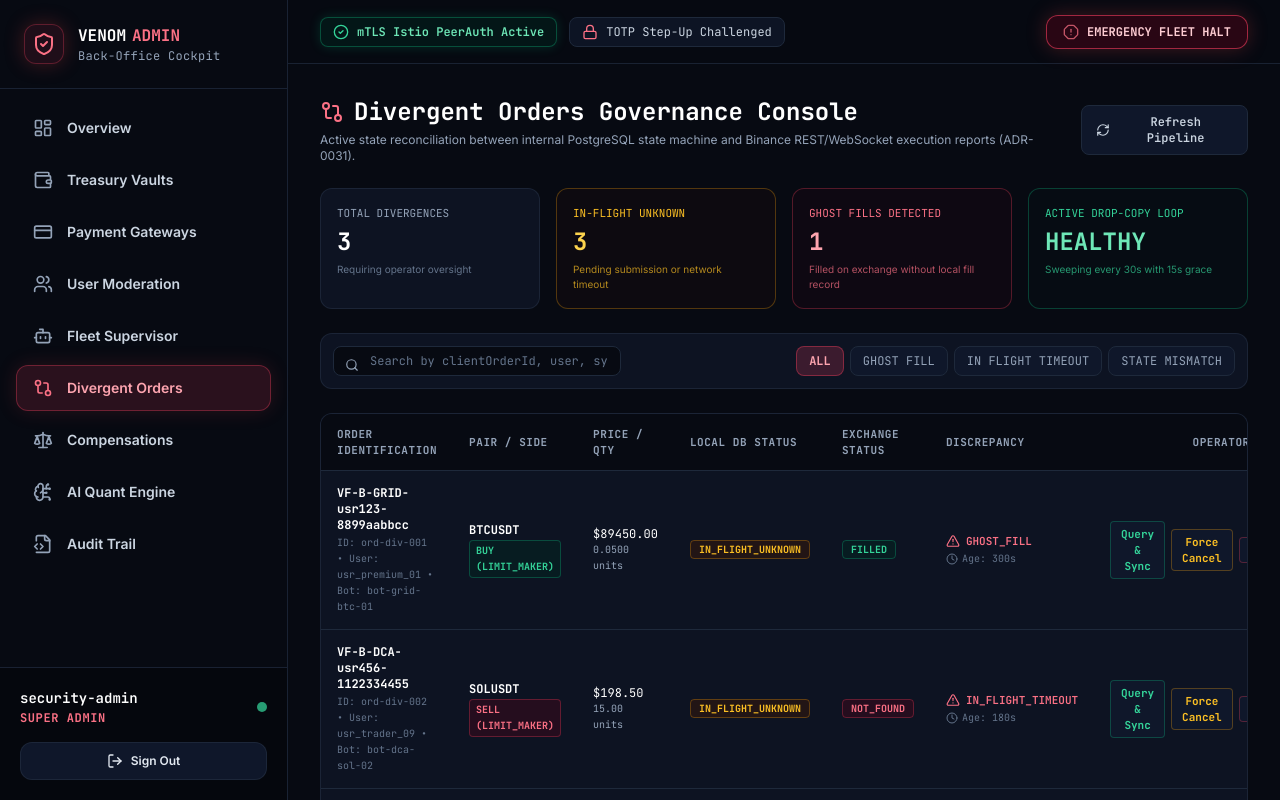
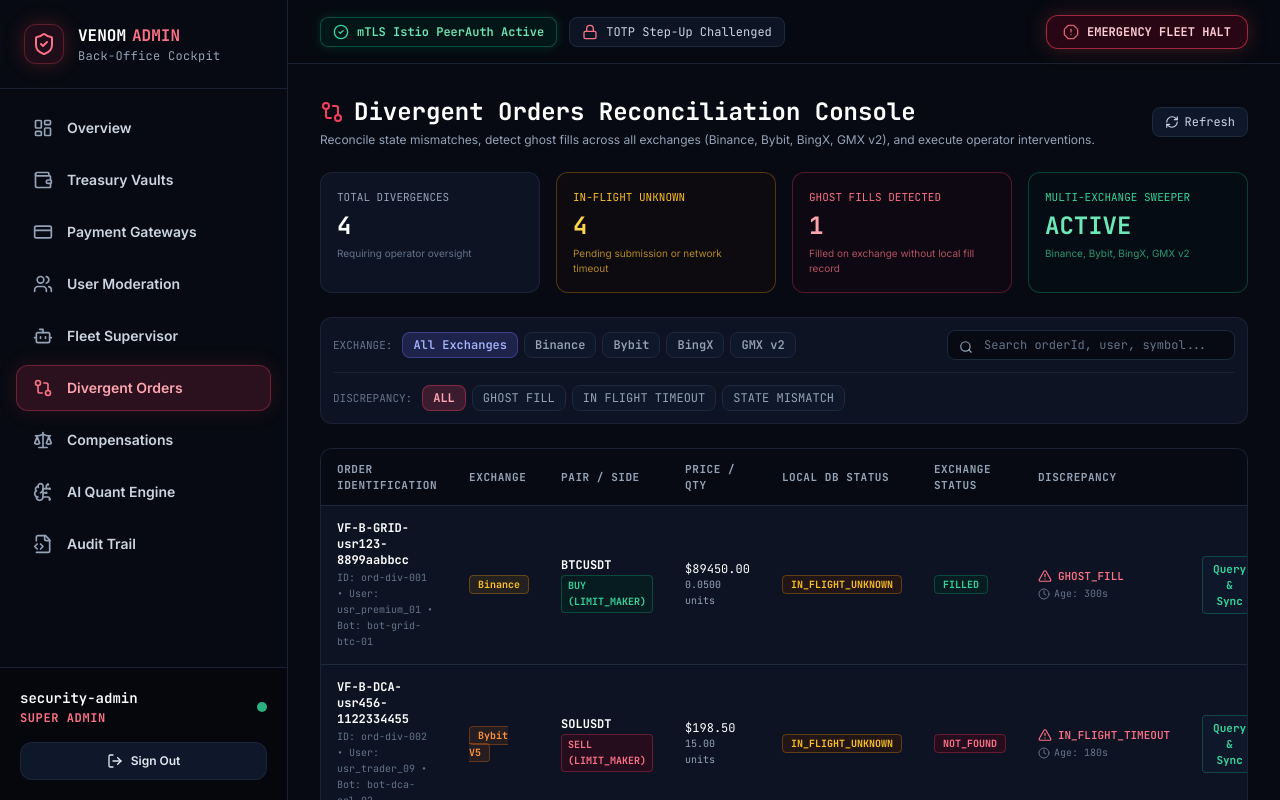
Before and after one commit to creatortsv/web-admin, a Next.js app: page /orders/divergent in a window 1280 px wide. Shown: the top 800 px of the page. Built offline with nearby package versions, Linux system fonts and the light colour scheme.

Commit message:
feat: add multi-exchange bot fleet and divergent order filtering (#22)
Co-authored-by: creatortsv <creatortsv@gmail.com>

```diff
--- a/src/app/bots/page.tsx
+++ b/src/app/bots/page.tsx
@@ -4,8 +4,16 @@ import * as React from 'react';
 import { adminApi, FleetBot } from '@/services/adminApi';
 import { Bot, AlertOctagon, PauseCircle, PlayCircle, ShieldAlert } from 'lucide-react';
 
+const EXCHANGE_BADGES: Record<string, { bg: string; text: string; border: string; label: string }> = {
+  BINANCE: { bg: 'bg-amber-500/10', text: 'text-amber-400', border: 'border-amber-500/30', label: 'Binance' },
+  BYBIT: { bg: 'bg-orange-500/10', text: 'text-orange-400', border: 'border-orange-500/30', label: 'Bybit V5' },
+  BINGX: { bg: 'bg-sky-500/10', text: 'text-sky-400', border: 'border-sky-500/30', label: 'BingX' },
+  GMX_V2: { bg: 'bg-indigo-500/10', text: 'text-indigo-400', border: 'border-indigo-500/30', label: 'GMX v2' },
+};
+
 export default function BotsFleetPage() {
   const [bots, setBots] = React.useState<FleetBot[]>([]);
+  const [selectedExchange, setSelectedExchange] = React.useState<string>('ALL');
 
   React.useEffect(() => {
     adminApi.getFleetBots().then(setBots);
@@ -25,8 +33,15 @@ export default function BotsFleetPage() {
     }
   };
 
+  const filteredBots = bots.filter((b) => {
+    if (selectedExchange === 'ALL') return true;
+    const ex = (b.exchange || 'BINANCE').toUpperCase();
+    return ex === selectedExchange;
+  });
+
   return (
     <div className="space-y-6 max-w-7xl">
+      <div className="flex flex-col md:flex-row md:items-center justify-between gap-4">
         <div>
           <h1 className="text-2xl font-bold text-white font-mono flex items-center gap-2">
             <Bot className="h-6 w-6 text-emerald-400" />
@@ -37,11 +52,37 @@ export default function BotsFleetPage() {
           </p>
         </div>
 
+        {/* Multi-Exchange Filter Tabs */}
+        <div className="flex items-center gap-1.5 p-1 rounded-xl bg-slate-900 border border-[#1E293B] text-xs font-mono">
+          {[
+            { id: 'ALL', label: 'All Exchanges' },
+            { id: 'BINANCE', label: 'Binance' },
+            { id: 'BYBIT', label: 'Bybit' },
+            { id: 'BINGX', label: 'BingX' },
+            { id: 'GMX_V2', label: 'GMX v2' },
+          ].map((tab) => (
+            <button
+              key={tab.id}
+              type="button"
+              onClick={() => setSelectedExchange(tab.id)}
+              className={`px-3 py-1.5 rounded-lg transition-colors cursor-pointer text-xs font-semibold ${
+                selectedExchange === tab.id
+                  ? 'bg-emerald-500/20 text-emerald-300 border border-emerald-500/40'
+                  : 'text-slate-400 hover:text-slate-200'
+              }`}
+            >
+              {tab.label}
+            </button>
+          ))}
+        </div>
+      </div>
+
       <div className="rounded-xl border border-[#1E293B] bg-[#0D1322] overflow-hidden">
         <table className="w-full text-left font-mono text-xs">
           <thead className="bg-[#070A12] border-b border-[#1E293B] text-slate-400 uppercase tracking-wider text-[11px]">
             <tr>
               <th className="py-3.5 px-4">Bot Label</th>
+              <th className="py-3.5 px-4">Exchange</th>
               <th className="py-3.5 px-4">Strategy</th>
               <th className="py-3.5 px-4">Pair</th>
               <th className="py-3.5 px-4">Status</th>
@@ -51,11 +92,22 @@ export default function BotsFleetPage() {
             </tr>
           </thead>
           <tbody className="divide-y divide-[#1E293B]">
-            {bots.map((b) => (
+            {filteredBots.map((b) => {
+              const ex = (b.exchange || 'BINANCE').toUpperCase();
+              const badge = EXCHANGE_BADGES[ex] || EXCHANGE_BADGES.BINANCE;
+
+              return (
                 <tr key={b.id} className="hover:bg-slate-900/40 transition-colors">
                   <td className="py-3.5 px-4">
                     <div className="font-bold text-white">{b.label}</div>
                     <div className="text-[10px] text-slate-500">{b.id} &bull; {b.userId}</div>
+                  </td>
+                  <td className="py-3.5 px-4">
+                    <span
+                      className={`px-2 py-0.5 rounded text-[10px] font-bold border ${badge.bg} ${badge.border} ${badge.text}`}
+                    >
+                      {badge.label}
+                    </span>
                   </td>
                   <td className="py-3.5 px-4 text-slate-300">{b.strategy}</td>
                   <td className="py-3.5 px-4 text-emerald-400 font-bold">{b.symbol}</td>
@@ -93,7 +145,8 @@ export default function BotsFleetPage() {
                     </button>
                   </td>
                 </tr>
-            ))}
+              );
+            })}
           </tbody>
         </table>
       </div>
--- a/src/app/orders/divergent/page.tsx
+++ b/src/app/orders/divergent/page.tsx
@@ -14,10 +14,18 @@ import {
   ShieldAlert,
 } from 'lucide-react';
 
+const EXCHANGE_BADGES: Record<string, { bg: string; text: string; border: string; label: string }> = {
+  BINANCE: { bg: 'bg-amber-500/10', text: 'text-amber-400', border: 'border-amber-500/30', label: 'Binance' },
+  BYBIT: { bg: 'bg-orange-500/10', text: 'text-orange-400', border: 'border-orange-500/30', label: 'Bybit V5' },
+  BINGX: { bg: 'bg-sky-500/10', text: 'text-sky-400', border: 'border-sky-500/30', label: 'BingX' },
+  GMX_V2: { bg: 'bg-indigo-500/10', text: 'text-indigo-400', border: 'border-indigo-500/30', label: 'GMX v2' },
+};
+
 export default function DivergentOrdersPage() {
   const [orders, setOrders] = React.useState<DivergentOrder[]>([]);
   const [loading, setLoading] = React.useState<boolean>(true);
   const [filterType, setFilterType] = React.useState<string>('ALL');
+  const [selectedExchange, setSelectedExchange] = React.useState<string>('ALL');
   const [searchQuery, setSearchQuery] = React.useState<string>('');
   const [actionMessage, setActionMessage] = React.useState<{ text: string; type: 'success' | 'error' } | null>(null);
 
@@ -74,6 +82,10 @@ export default function DivergentOrdersPage() {
   };
 
   const filteredOrders = orders.filter((o) => {
+    if (selectedExchange !== 'ALL') {
+      const ex = (o.exchange || 'BINANCE').toUpperCase();
+      if (ex !== selectedExchange) return false;
+    }
     if (filterType !== 'ALL' && o.discrepancyType !== filterType) {
       return false;
     }
@@ -98,51 +110,47 @@ export default function DivergentOrdersPage() {
       <div className="flex flex-col md:flex-row md:items-center justify-between gap-4">
         <div>
           <h1 className="text-2xl font-bold text-white font-mono flex items-center gap-2.5">
-            <GitCompare className="h-6 w-6 text-rose-400" />
-            Divergent Orders Governance Console
+            <GitCompare className="h-6 w-6 text-rose-500" />
+            Divergent Orders Reconciliation Console
           </h1>
           <p className="text-xs text-slate-400 mt-1">
-            Active state reconciliation between internal PostgreSQL state machine and Binance REST/WebSocket execution reports (ADR-0031).
+            Reconcile state mismatches, detect ghost fills across all exchanges (Binance, Bybit, BingX, GMX v2), and execute operator interventions.
           </p>
         </div>
+
+        <div className="flex items-center gap-2">
           <button
             type="button"
             onClick={fetchOrders}
-          className="flex items-center gap-2 px-3.5 py-2 rounded-lg bg-slate-900 border border-slate-800 text-slate-300 hover:text-white text-xs font-mono font-semibold hover:bg-slate-800 transition-colors"
+            disabled={loading}
+            className="flex items-center gap-1.5 px-3 py-1.5 rounded-lg bg-slate-900 border border-slate-800 text-xs font-mono text-slate-300 hover:text-white hover:border-slate-700 transition-colors"
           >
             <RefreshCw className={`h-3.5 w-3.5 ${loading ? 'animate-spin' : ''}`} />
-          Refresh Pipeline
+            Refresh
           </button>
         </div>
+      </div>
 
-      {/* Action Banner */}
       {actionMessage && (
         <div
-          className={`p-3.5 rounded-xl border text-xs font-mono flex items-center justify-between ${
+          className={`p-3 rounded-xl border text-xs font-mono flex items-center justify-between ${
             actionMessage.type === 'success'
-              ? 'bg-emerald-950/40 border-emerald-500/40 text-emerald-300'
-              : 'bg-rose-950/40 border-rose-500/40 text-rose-300'
+              ? 'bg-emerald-950/20 border-emerald-500/30 text-emerald-300'
+              : 'bg-rose-950/20 border-rose-500/30 text-rose-300'
           }`}
         >
-          <div className="flex items-center gap-2">
-            {actionMessage.type === 'success' ? (
-              <CheckCircle2 className="h-4 w-4 text-emerald-400" />
-            ) : (
-              <AlertTriangle className="h-4 w-4 text-rose-400" />
-            )}
           <span>{actionMessage.text}</span>
-          </div>
           <button
             type="button"
             onClick={() => setActionMessage(null)}
-            className="text-slate-400 hover:text-white text-xs ml-4"
+            className="text-slate-400 hover:text-white ml-2"
           >
-            &times;
+            ×
           </button>
         </div>
       )}
 
-      {/* Metrics Row */}
+      {/* KPI Cards */}
       <div className="grid grid-cols-1 md:grid-cols-4 gap-4">
         <div className="p-4 rounded-xl border border-slate-800/80 bg-[#0D1322]">
           <div className="text-[11px] font-mono text-slate-400 uppercase">Total Divergences</div>
@@ -160,20 +168,45 @@ export default function DivergentOrdersPage() {
           <div className="text-[10px] text-rose-400/70 mt-1">Filled on exchange without local fill record</div>
         </div>
         <div className="p-4 rounded-xl border border-emerald-500/30 bg-emerald-950/10">
-          <div className="text-[11px] font-mono text-emerald-400 uppercase">Active Drop-Copy Loop</div>
-          <div className="text-2xl font-bold font-mono text-emerald-300 mt-1">HEALTHY</div>
-          <div className="text-[10px] text-emerald-400/70 mt-1">Sweeping every 30s with 15s grace</div>
+          <div className="text-[11px] font-mono text-emerald-400 uppercase">Multi-Exchange Sweeper</div>
+          <div className="text-2xl font-bold font-mono text-emerald-300 mt-1">ACTIVE</div>
+          <div className="text-[10px] text-emerald-400/70 mt-1">Binance, Bybit, BingX, GMX v2</div>
         </div>
       </div>
 
       {/* Controls Bar */}
-      <div className="flex flex-col md:flex-row items-center justify-between gap-3 p-3 rounded-xl border border-slate-800/80 bg-[#0D1322]">
-        <div className="flex items-center gap-2 w-full md:w-auto">
+      <div className="space-y-3 p-3 rounded-xl border border-slate-800/80 bg-[#0D1322]">
+        {/* Exchange Filter Row */}
+        <div className="flex flex-wrap items-center justify-between gap-3 border-b border-slate-800/60 pb-3">
+          <div className="flex items-center gap-1.5 overflow-x-auto text-xs font-mono">
+            <span className="text-slate-500 text-[11px] uppercase mr-1">Exchange:</span>
+            {[
+              { id: 'ALL', label: 'All Exchanges' },
+              { id: 'BINANCE', label: 'Binance' },
+              { id: 'BYBIT', label: 'Bybit' },
+              { id: 'BINGX', label: 'BingX' },
+              { id: 'GMX_V2', label: 'GMX v2' },
+            ].map((tab) => (
+              <button
+                key={tab.id}
+                type="button"
+                onClick={() => setSelectedExchange(tab.id)}
+                className={`px-2.5 py-1 rounded-lg transition-colors whitespace-nowrap text-xs font-semibold ${
+                  selectedExchange === tab.id
+                    ? 'bg-indigo-500/20 text-indigo-300 border border-indigo-500/40'
+                    : 'bg-slate-900 text-slate-400 border border-slate-800 hover:text-white'
+                }`}
+              >
+                {tab.label}
+              </button>
+            ))}
+          </div>
+
           <div className="relative w-full md:w-72">
-            <Search className="h-3.5 w-3.5 absolute left-3 top-3 text-slate-400" />
+            <Search className="h-3.5 w-3.5 absolute left-3 top-2.5 text-slate-400" />
             <input
               type="text"
-              placeholder="Search by clientOrderId, user, symbol..."
+              placeholder="Search orderId, user, symbol..."
               value={searchQuery}
               onChange={(e) => setSearchQuery(e.target.value)}
               className="w-full bg-[#070A12] border border-slate-800 rounded-lg pl-9 pr-3 py-1.5 text-xs text-slate-200 placeholder-slate-500 font-mono focus:outline-none focus:border-rose-500/50"
@@ -181,13 +214,15 @@ export default function DivergentOrdersPage() {
           </div>
         </div>
 
-        <div className="flex items-center gap-1.5 w-full md:w-auto overflow-x-auto text-xs font-mono">
+        {/* Discrepancy Type Filter Row */}
+        <div className="flex items-center gap-1.5 overflow-x-auto text-xs font-mono">
+          <span className="text-slate-500 text-[11px] uppercase mr-1">Discrepancy:</span>
           {['ALL', 'GHOST_FILL', 'IN_FLIGHT_TIMEOUT', 'STATE_MISMATCH'].map((t) => (
             <button
               key={t}
               type="button"
               onClick={() => setFilterType(t)}
-              className={`px-3 py-1.5 rounded-lg transition-colors whitespace-nowrap ${
+              className={`px-2.5 py-1 rounded-lg transition-colors whitespace-nowrap text-xs ${
                 filterType === t
                   ? 'bg-rose-500/20 text-rose-300 border border-rose-500/40 font-bold'
                   : 'bg-slate-900 text-slate-400 border border-slate-800 hover:text-white'
@@ -206,6 +241,7 @@ export default function DivergentOrdersPage() {
             <thead className="bg-[#070A12] border-b border-slate-800 text-slate-400 uppercase tracking-wider text-[11px]">
               <tr>
                 <th className="py-3 px-4">Order Identification</th>
+                <th className="py-3 px-4">Exchange</th>
                 <th className="py-3 px-4">Pair / Side</th>
                 <th className="py-3 px-4">Price / Qty</th>
                 <th className="py-3 px-4">Local DB Status</th>
@@ -217,12 +253,16 @@ export default function DivergentOrdersPage() {
             <tbody className="divide-y divide-slate-800">
               {filteredOrders.length === 0 ? (
                 <tr>
-                  <td colSpan={7} className="py-8 text-center text-slate-500">
-                    No divergent orders detected. All engine and exchange states are fully synchronized.
+                  <td colSpan={8} className="py-8 text-center text-slate-500">
+                    No divergent orders detected for this exchange filter. All engine and exchange states are fully synchronized.
                   </td>
                 </tr>
               ) : (
-                filteredOrders.map((o) => (
+                filteredOrders.map((o) => {
+                  const ex = (o.exchange || 'BINANCE').toUpperCase();
+                  const badge = EXCHANGE_BADGES[ex] || EXCHANGE_BADGES.BINANCE;
+
+                  return (
                     <tr key={o.id} className="hover:bg-slate-900/50 transition-colors">
                       <td className="py-3.5 px-4">
                         <div className="font-bold text-white flex items-center gap-1.5">
@@ -231,6 +271,13 @@ export default function DivergentOrdersPage() {
                         <div className="text-[10px] text-slate-500 mt-0.5">
                           ID: {o.id} &bull; User: {o.userId} {o.botId ? `• Bot: ${o.botId}` : ''}
                         </div>
+                      </td>
+                      <td className="py-3.5 px-4">
+                        <span
+                          className={`px-2 py-0.5 rounded text-[10px] font-bold border ${badge.bg} ${badge.border} ${badge.text}`}
+                        >
+                          {badge.label}
+                        </span>
                       </td>
                       <td className="py-3.5 px-4">
                         <div className="font-bold text-white">{o.symbol}</div>
@@ -281,7 +328,7 @@ export default function DivergentOrdersPage() {
                           <button
                             type="button"
                             onClick={() => handleSync(o.id)}
-                          title="Query Binance REST and update local DB state"
+                            title={`Query ${badge.label} REST and update local DB state`}
                             className="px-2.5 py-1 rounded bg-slate-900 hover:bg-slate-800 text-emerald-400 border border-emerald-500/30 text-[11px] font-bold transition-colors"
                           >
                             Query & Sync
@@ -305,7 +352,8 @@ export default function DivergentOrdersPage() {
                         </div>
                       </td>
                     </tr>
-                ))
+                  );
+                })
               )}
             </tbody>
           </table>
--- a/src/services/adminApi.ts
+++ b/src/services/adminApi.ts
@@ -79,6 +79,7 @@ export interface FleetBot {
   label: string;
   strategy: string;
   symbol: string;
+  exchange?: string;
   status: 'RUNNING' | 'SOFT_STOPPING' | 'STOPPED' | 'ERROR';
   activeOrders: number;
   unrealizedPnlUsd: number;
@@ -112,6 +113,7 @@ export interface DivergentOrder {
   userId: string;
   botId?: string;
   symbol: string;
+  exchange?: string;
   side: 'BUY' | 'SELL';
   orderType: 'LIMIT' | 'MARKET' | 'LIMIT_MAKER';
   price: string;
@@ -345,6 +347,7 @@ export const adminApi = {
         label: 'BTC Alpha Grid Core',
         strategy: 'SPOT_GRID',
         symbol: 'BTCUSDT',
+        exchange: 'BINANCE',
         status: 'RUNNING',
         activeOrders: 32,
         unrealizedPnlUsd: 142.5,
@@ -356,10 +359,35 @@ export const adminApi = {
         label: 'SOL 10x Momentum',
         strategy: 'FUTURES_GRID',
         symbol: 'SOLUSDT',
+        exchange: 'BYBIT',
         status: 'RUNNING',
         activeOrders: 24,
         unrealizedPnlUsd: 380.0,
         startedAt: '2026-08-30T09:15:00Z',
+      },
+      {
+        id: 'bot_fl_3',
+        userId: 'usr_trader_02',
+        label: 'ETH Swap Arbitrage',
+        strategy: 'FUTURES_GRID',
+        symbol: 'ETH-USDT',
+        exchange: 'BINGX',
+        status: 'RUNNING',
+        activeOrders: 18,
+        unrealizedPnlUsd: 95.2,
+        startedAt: '2026-09-02T14:30:00Z',
+      },
+      {
+        id: 'bot_fl_4',
+        userId: 'usr_web3_88',
+        label: 'ETH/USD Arbitrum Liquidity Harvest',
+        strategy: 'INFINITY_GRID',
+        symbol: 'ETH/USD',
+        exchange: 'GMX_V2',
+        status: 'RUNNING',
+        activeOrders: 12,
+        unrealizedPnlUsd: 215.8,
+        startedAt: '2026-09-05T10:00:00Z',
       },
     ];
   },
@@ -796,6 +824,7 @@ export let INITIAL_DIVERGENT_ORDERS: DivergentOrder[] = [
     userId: 'usr_premium_01',
     botId: 'bot-grid-btc-01',
     symbol: 'BTCUSDT',
+    exchange: 'BINANCE',
     side: 'BUY',
     orderType: 'LIMIT_MAKER',
     price: '89450.00',
@@ -813,6 +842,7 @@ export let INITIAL_DIVERGENT_ORDERS: DivergentOrder[] = [
     userId: 'usr_trader_09',
     botId: 'bot-dca-sol-02',
     symbol: 'SOLUSDT',
+    exchange: 'BYBIT',
     side: 'SELL',
     orderType: 'LIMIT_MAKER',
     price: '198.50',
@@ -829,6 +859,7 @@ export let INITIAL_DIVERGENT_ORDERS: DivergentOrder[] = [
     clientOrderId: 'VF-B-TERM-usr789-9988776655',
     userId: 'usr_vip_42',
     symbol: 'ETHUSDT',
+    exchange: 'BINGX',
     side: 'BUY',
     orderType: 'LIMIT',
     price: '3150.00',
@@ -839,6 +870,24 @@ export let INITIAL_DIVERGENT_ORDERS: DivergentOrder[] = [
     lastCheckedAt: new Date(Date.now() - 45_000).toISOString(),
     createdAt: new Date(Date.now() - 240_000).toISOString(),
     divergenceAgeSeconds: 240,
+  },
+  {
+    id: 'ord-div-004',
+    clientOrderId: 'VF-B-GMX-usr888-aabb112233',
+    userId: 'usr_web3_88',
+    botId: 'bot-fl_4',
+    symbol: 'ETH/USD',
+    exchange: 'GMX_V2',
+    side: 'BUY',
+    orderType: 'LIMIT',
+    price: '3245.00',
+    quantity: '1.2000',
+    localStatus: 'IN_FLIGHT_UNKNOWN',
+    exchangeStatus: 'NEW',
+    discrepancyType: 'IN_FLIGHT_TIMEOUT',
+    lastCheckedAt: new Date(Date.now() - 30_000).toISOString(),
+    createdAt: new Date(Date.now() - 150_000).toISOString(),
+    divergenceAgeSeconds: 150,
   },
 ];
 
```
Lines whose indentation alone changed are shown as unchanged.
